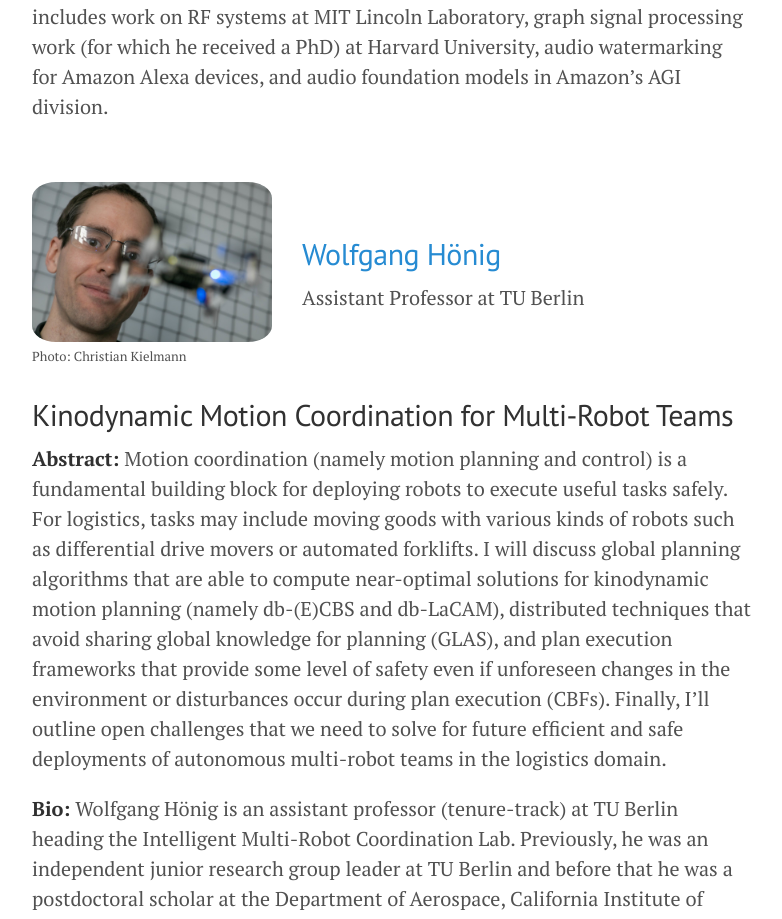
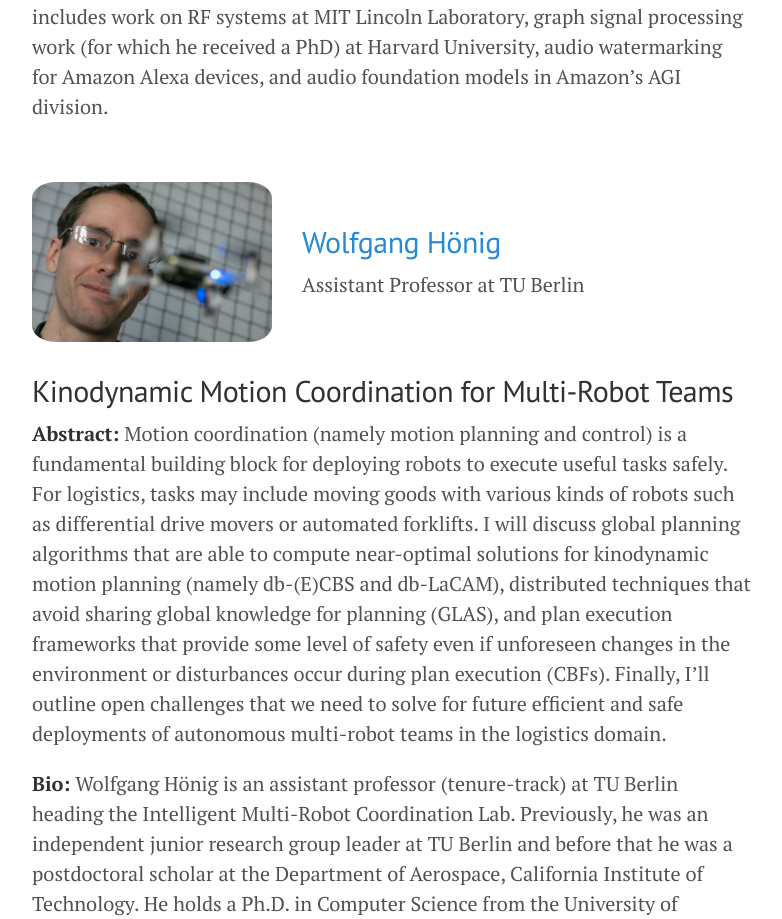
Before and after one commit to MAPF-Competition/2026expo, a Jekyll site: the page built from invited_speaker.md, in a window 1280 px wide. Shown: the part 577-1496 px from the top of the page, without its empty margins (248-1030 px from the left). Built offline with Jekyll 4.4.1, drawn with Linux system fonts in a browser that asks for light colours.

Commit message:
Remove Wolfgang photo credit caption

```diff
--- a/invited_speaker.md
+++ b/invited_speaker.md
@@ -19,7 +19,6 @@ permalink: /invited_speaker/
 <div style="display: flex; flex-wrap: wrap; align-items: center; gap: 1.5rem; margin-top: 3rem; margin-bottom: 1.5rem;">
   <figure style="width: 240px; max-width: 100%; margin: 0;">
     <img src="{{ '/resources/wolfgang-hoenig.jpg' | relative_url }}" alt="Wolfgang Hönig" width="240" height="160" style="width: 240px; max-width: 100%; height: auto; margin: 0; border-radius: 10%;">
-    <figcaption style="font-size: .65rem; margin-top: .25rem;">Photo: Christian Kielmann</figcaption>
   </figure>
   <div style="flex: 1 1 240px;">
     <h2><a href="https://whoenig.github.io/">Wolfgang Hönig</a></h2>
```
Also changed, not shown: 1 other file.
